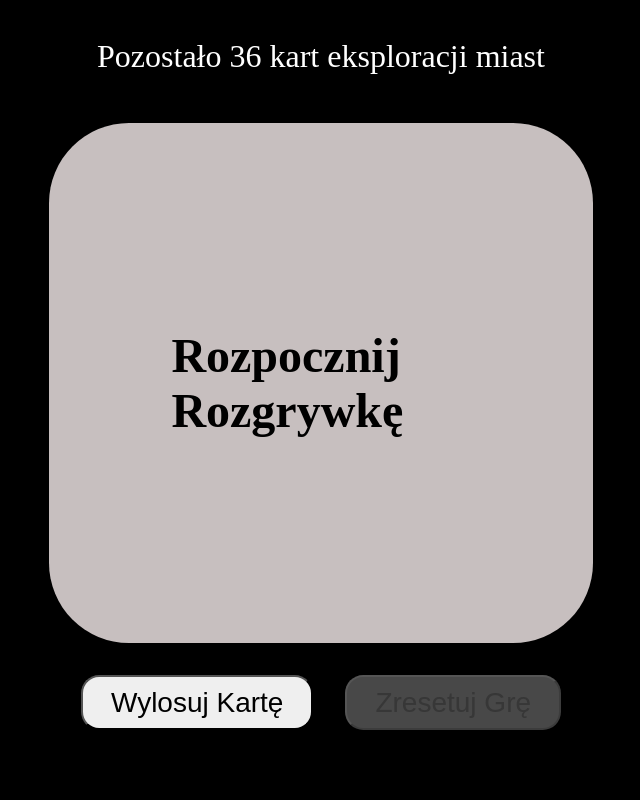
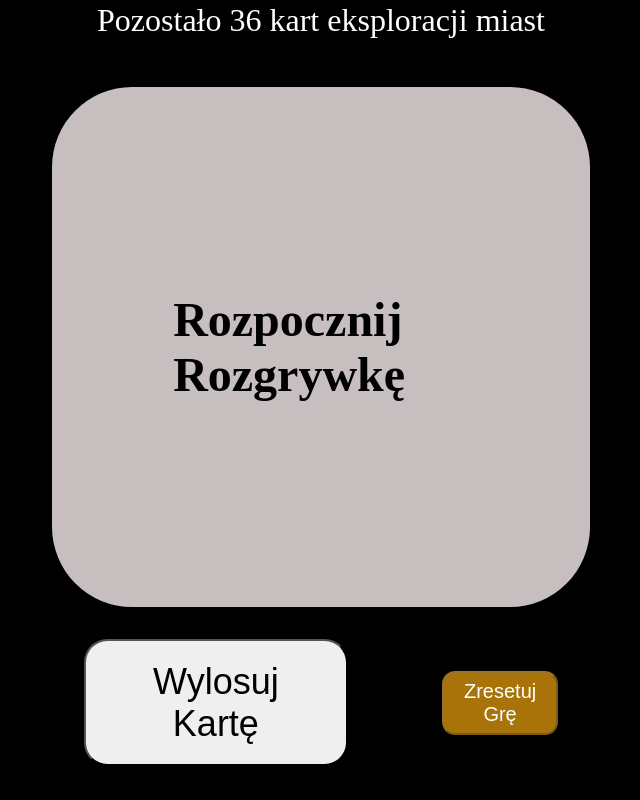
Before and after one commit to BunS16547/wiedzmin-karty, a React (Vite) app: page / in a window 1280 px wide. Shown: the whole page, without its empty margins (319-959 px from the left). Built offline with nearby package versions, Linux system fonts and the light colour scheme.

Commit message:
poprawki styli

```diff
--- a/src/App.css
+++ b/src/App.css
@@ -46,21 +46,23 @@
     align-items: center;
 
     padding: 2em;
-    gap: 2em;
+    gap: 20%;
 }
 
 .roll-card {
-    padding: .35em 1em;
-    font-size: 1.75em;
+    padding: .55em 1.4em;
+    font-size: 2.25em;
     border-radius: .65em;
 
     transition: all .15s ease-in;
 }
 
 .reset {
-    padding: .35em 1em;
-    font-size: 1.75em;
+    padding: .35em .8em;
+    font-size: 1.25em;
     border-radius: .65em;
+    background-color: #a87309;
+    color: white;
 
     transition: all .15s ease-in;
 
--- a/src/App.tsx
+++ b/src/App.tsx
@@ -30,7 +30,7 @@ function App() {
 
 		setCardNumber(0);
 		setCardDeck(createDeck(36));
-		delayClick(5000);
+		delayClick(2000);
 	}
 
 	function lowerCardCounter(randomNumber: number) {
```
